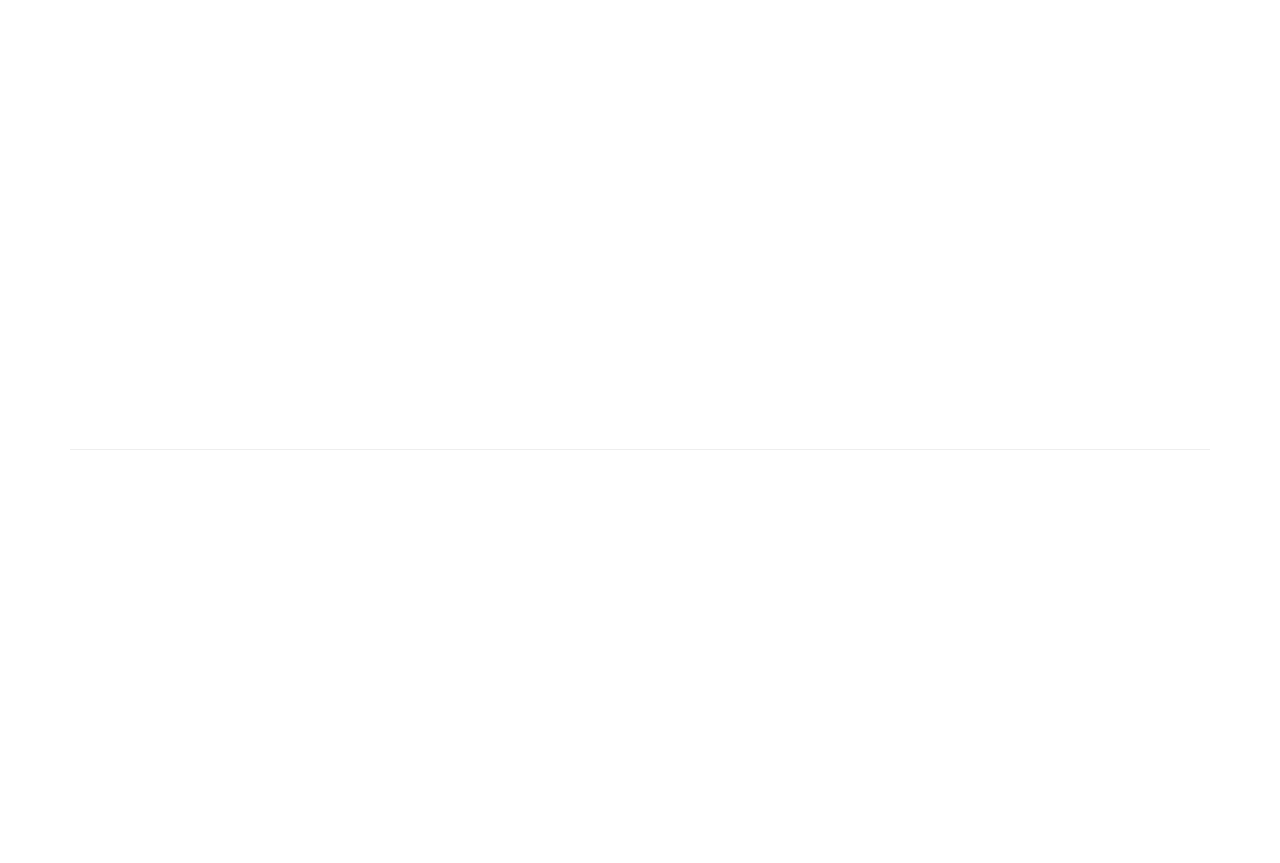
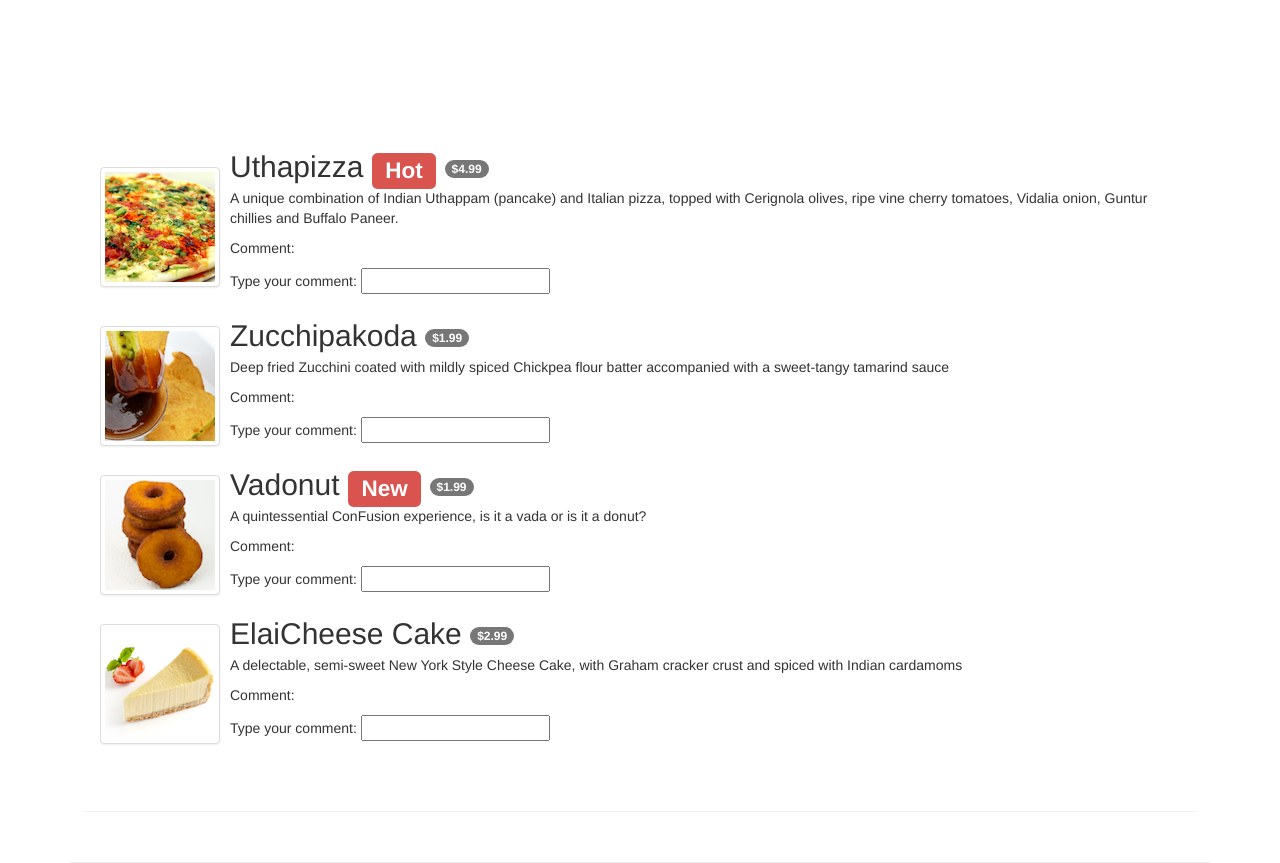
Before and after one commit to VladimirDeminenko/0300.-Front-End-Javascript-Frameworks-AngularJS-Overview, a website: page app/menu.html in a window 1280 px wide. Before the commit the page ends 800 px from the top, so only its background shows below. Drawn offline with nearby package versions, Linux system fonts and the light colour scheme.

Commit message:
after lesson 2, Exercise (Instructions): Introduction to AngularJS

```diff
--- a/app/menu.html
+++ b/app/menu.html
@@ -1,5 +1,5 @@
 <!DOCTYPE html>
-<html lang="en">
+<html lang="en" ng-app>
 
 <head>
   <meta charset="utf-8">
@@ -28,10 +28,72 @@
   <div class="container">
     <div class="row row-content">
       <div class="col-xs-12">
+        <div class="row row-content" ng-init="
+          dishes=[
+            {
+              name:'Uthapizza',
+              image: 'images/uthapizza.png',
+              category: 'mains',
+              label:'Hot',
+              price:'4.99',
+              description:'A unique combination of Indian Uthappam (pancake) and Italian pizza, topped with Cerignola olives, ripe vine cherry tomatoes, Vidalia onion, Guntur chillies and Buffalo Paneer.',
+              comment: ''
+            },
+            {
+              name:'Zucchipakoda',
+              image: 'images/zucchipakoda.png',
+              category: 'appetizer',
+              label:'',
+              price:'1.99',
+              description:'Deep fried Zucchini coated with mildly spiced Chickpea flour batter accompanied with a sweet-tangy tamarind sauce',
+              comment: ''
+            },
+            {
+              name:'Vadonut',
+              image: 'images/vadonut.png',
+              category: 'appetizer',
+              label:'New',
+              price:'1.99',
+              description:'A quintessential ConFusion experience, is it a vada or is it a donut?',
+              comment: ''
+            },
+            {
+              name:'ElaiCheese Cake',
+              image: 'images/elaicheesecake.png',
+              category: 'dessert',
+              label:'',
+              price:'2.99',
+              description:'A delectable, semi-sweet New York Style Cheese Cake, with Graham cracker crust and spiced with Indian cardamoms',
+              comment: ''
+            }
+          ]">
+          <div class="col-xs-12">
+            <ul class="media-list">
+              <li class="media" ng-repeat="dish in dishes">
+                <div class="media-left media-middle">
+                  <a href="#">
+                    <img class="media-object img-thumbnail" ng-src={{dish.image}} alt="Uthappizza">
+                  </a>
+                </div>
+                <div class="media-body">
+                  <h2 class="media-heading">{{dish.name}}
+                    <span class="label label-danger">{{dish.label}}</span>
+                    <span class="badge">{{dish.price | currency}}</span>
+                  </h2>
+                  <p>{{dish.description}}</p>
+                  <p>Comment: {{dish.comment}}</p>
+                  <p>Type your comment:
+                    <input type="text" ng-model="dish.comment">
+                  </p>
+                </div>
+              </li>
+            </ul>
+          </div>
         </div>
       </div>
     </div>
 
+    <script src="../bower_components/angular/angular.min.js"></script>
 </body>
 
 </html>
```
Lines whose indentation alone changed are shown as unchanged.
